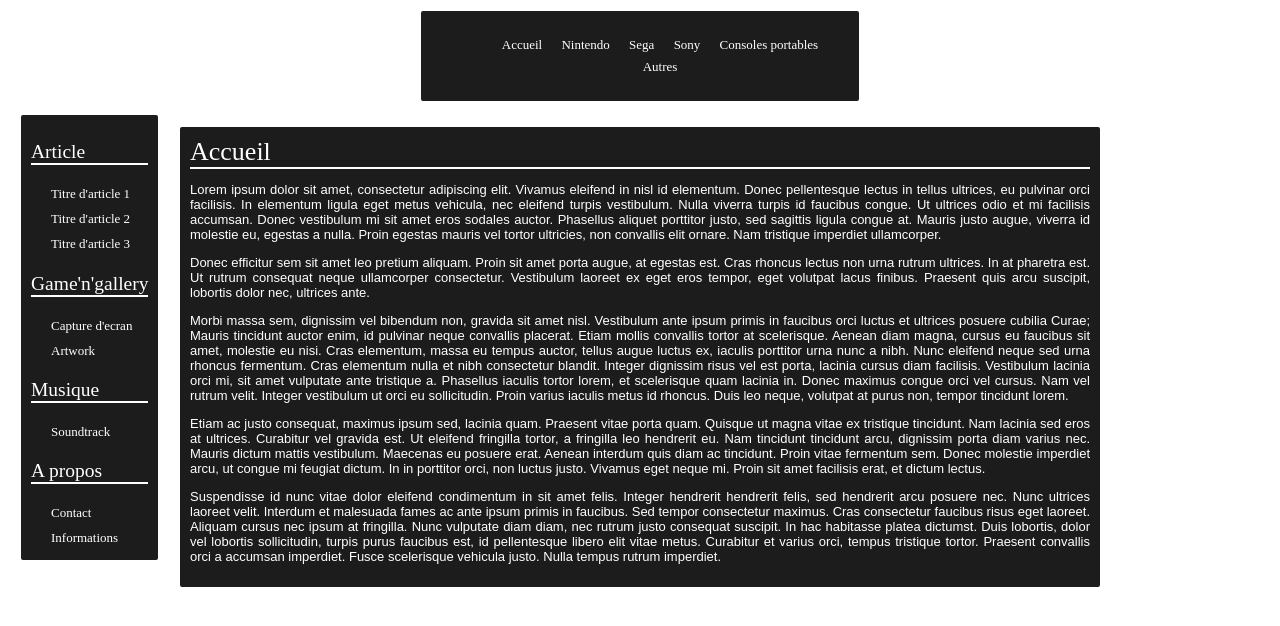
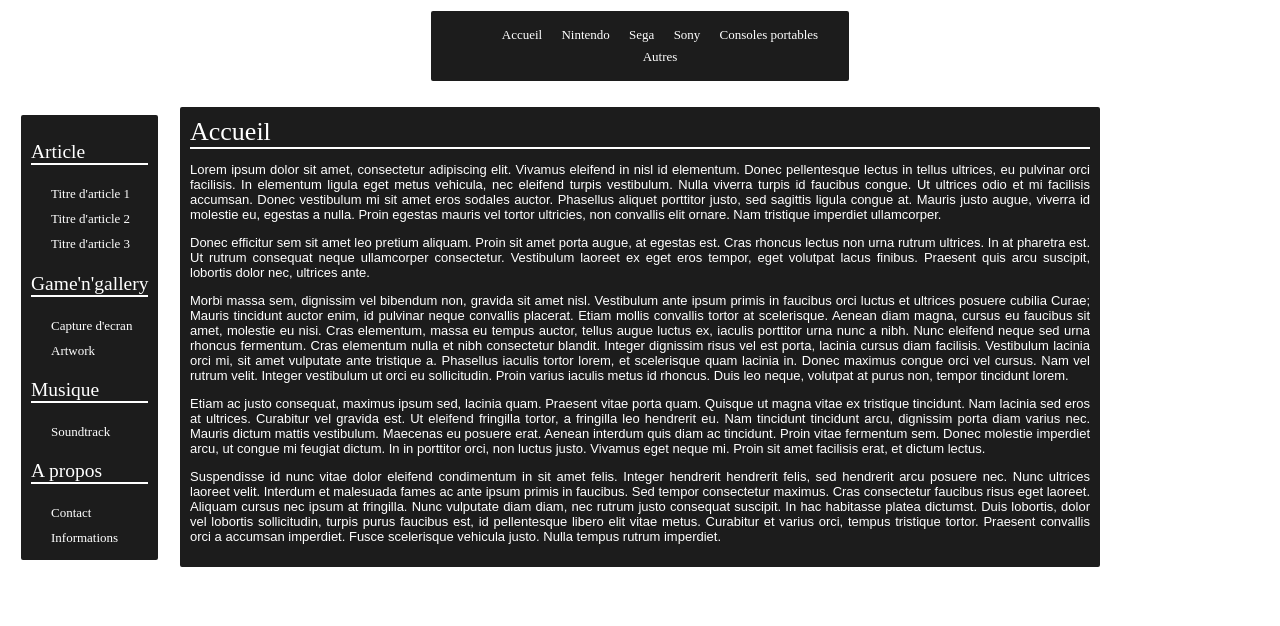
Before and after one commit to yazillux/site, a plain HTML site: page index.html in a window 1280 px wide. Drawn offline with Linux system fonts and the light colour scheme; a web font is replaced by a local one.

Commit message:
Update style.css

```diff
--- a/style.css
+++ b/style.css
@@ -19,7 +19,7 @@ p
 
 /*******CONTENT*******/
 
-#menu, #text
+#text
 {
 	width: 900px;
 	color: white;
```
